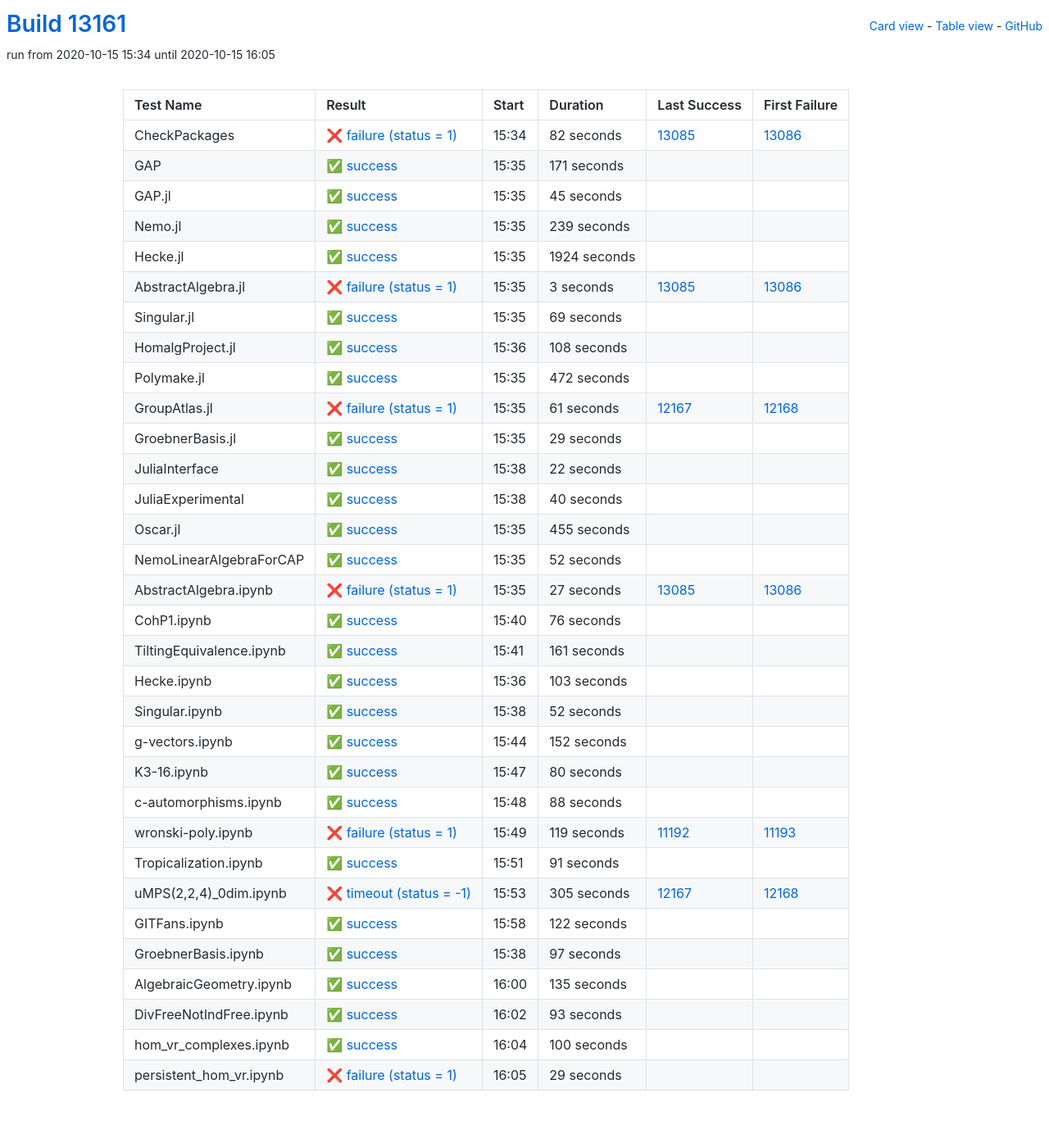
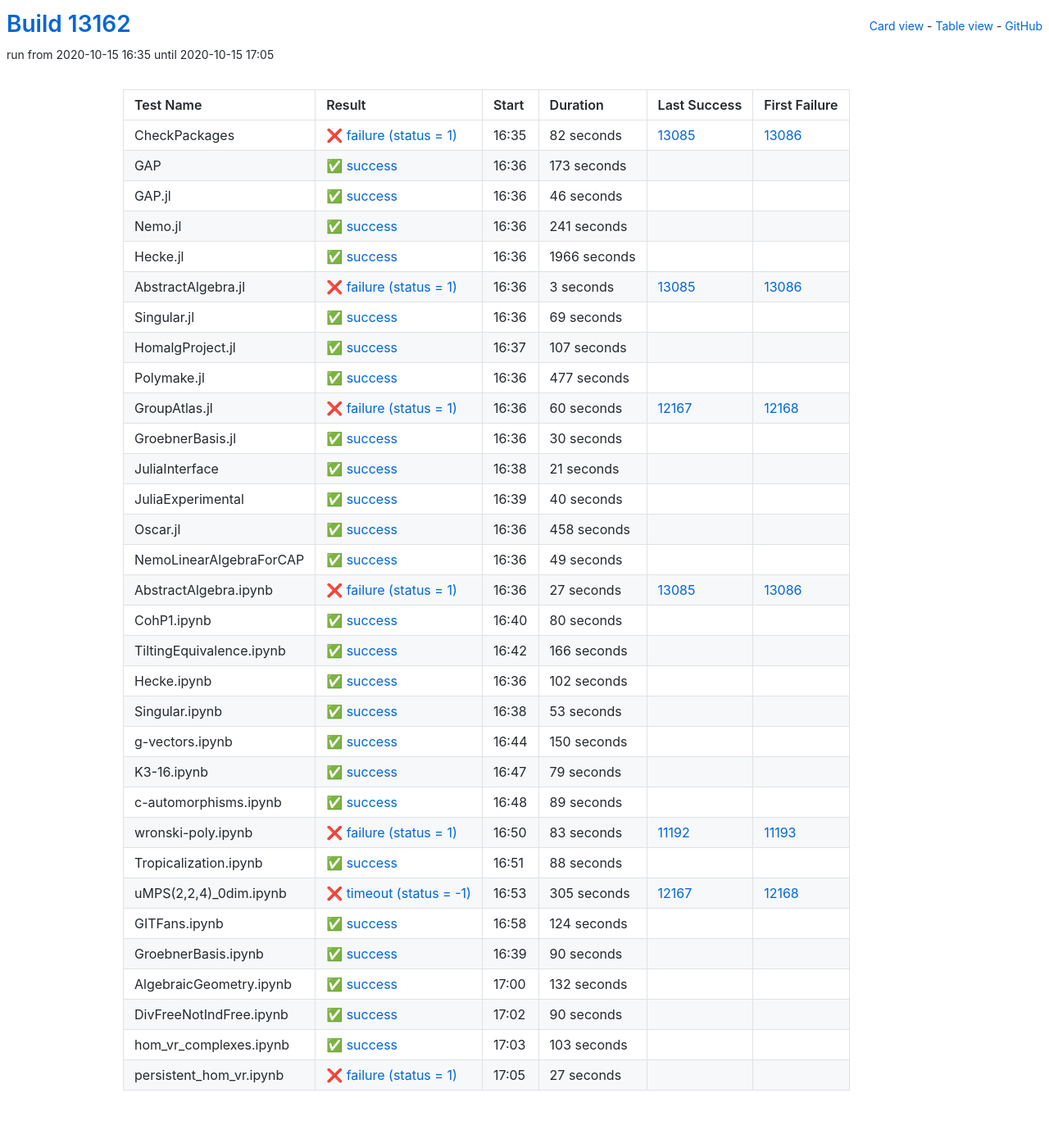
Before and after one commit to oscar-system/oscar-ci-status, a Jekyll site: the page built from table.html, in a window 1280 px wide. Shown: the whole page at 82% size. Built offline with Jekyll 4.4.1, drawn with Linux system fonts in a browser that asks for light colours.

Commit message:
Build #13162

```diff
--- a/_data/ci.yml
+++ b/_data/ci.yml
@@ -1,6 +1,6 @@
 ---
-build: 13161
-build_url: https://oscarci.mathematik.uni-kl.de/job/oscar/13161/
+build: 13162
+build_url: https://oscarci.mathematik.uni-kl.de/job/oscar/13162/
 job: oscar
 organization: oscar-system
 repo: oscar-ci-status
@@ -8,8 +8,8 @@
 tests:
 - name: CheckPackages
   id: checkpackages
-  log: https://oscarci.mathematik.uni-kl.de/job/oscar/13161/artifact/logs/build-13161/CheckPackages.log
-  start: 2020-10-15 15:34
+  log: https://oscarci.mathematik.uni-kl.de/job/oscar/13162/artifact/logs/build-13162/CheckPackages.log
+  start: 2020-10-15 16:35
   success: false
   exitcode: 1
   status: failure
@@ -20,56 +20,56 @@
   first_failure_url: https://oscarci.mathematik.uni-kl.de/job/oscar/13086/
 - name: GAP
   id: gap
-  log: https://oscarci.mathematik.uni-kl.de/job/oscar/13161/artifact/logs/build-13161/GAP.log
-  start: 2020-10-15 15:35
+  log: https://oscarci.mathematik.uni-kl.de/job/oscar/13162/artifact/logs/build-13162/GAP.log
+  start: 2020-10-15 16:36
   success: true
   exitcode: 0
   status: success
-  duration: 171
+  duration: 173
   last_success: false
   last_success_url:
   first_failure: false
   first_failure_url:
 - name: GAP.jl
   id: gap-jl
-  log: https://oscarci.mathematik.uni-kl.de/job/oscar/13161/artifact/logs/build-13161/GAP.jl.log
-  start: 2020-10-15 15:35
+  log: https://oscarci.mathematik.uni-kl.de/job/oscar/13162/artifact/logs/build-13162/GAP.jl.log
+  start: 2020-10-15 16:36
   success: true
   exitcode: 0
   status: success
-  duration: 45
+  duration: 46
   last_success: false
   last_success_url:
   first_failure: false
   first_failure_url:
 - name: Nemo.jl
   id: nemo-jl
-  log: https://oscarci.mathematik.uni-kl.de/job/oscar/13161/artifact/logs/build-13161/Nemo.jl.log
-  start: 2020-10-15 15:35
+  log: https://oscarci.mathematik.uni-kl.de/job/oscar/13162/artifact/logs/build-13162/Nemo.jl.log
+  start: 2020-10-15 16:36
   success: true
   exitcode: 0
   status: success
-  duration: 239
+  duration: 241
   last_success: false
   last_success_url:
   first_failure: false
   first_failure_url:
 - name: Hecke.jl
   id: hecke-jl
-  log: https://oscarci.mathematik.uni-kl.de/job/oscar/13161/artifact/logs/build-13161/Hecke.jl.log
-  start: 2020-10-15 15:35
+  log: https://oscarci.mathematik.uni-kl.de/job/oscar/13162/artifact/logs/build-13162/Hecke.jl.log
+  start: 2020-10-15 16:36
   success: true
   exitcode: 0
   status: success
-  duration: 1924
+  duration: 1966
   last_success: false
   last_success_url:
   first_failure: false
   first_failure_url:
 - name: AbstractAlgebra.jl
   id: abstractalgebra-jl
-  log: https://oscarci.mathematik.uni-kl.de/job/oscar/13161/artifact/logs/build-13161/AbstractAlgebra.jl.log
-  start: 2020-10-15 15:35
+  log: https://oscarci.mathematik.uni-kl.de/job/oscar/13162/artifact/logs/build-13162/AbstractAlgebra.jl.log
+  start: 2020-10-15 16:36
   success: false
   exitcode: 1
   status: failure
@@ -80,8 +80,8 @@
   first_failure_url: https://oscarci.mathematik.uni-kl.de/job/oscar/13086/
 - name: Singular.jl
   id: singular-jl
-  log: https://oscarci.mathematik.uni-kl.de/job/oscar/13161/artifact/logs/build-13161/Singular.jl.log
-  start: 2020-10-15 15:35
+  log: https://oscarci.mathematik.uni-kl.de/job/oscar/13162/artifact/logs/build-13162/Singular.jl.log
+  start: 2020-10-15 16:36
   success: true
   exitcode: 0
   status: success
@@ -92,68 +92,68 @@
   first_failure_url:
 - name: HomalgProject.jl
   id: homalgproject-jl
-  log: https://oscarci.mathematik.uni-kl.de/job/oscar/13161/artifact/logs/build-13161/HomalgProject.jl.log
-  start: 2020-10-15 15:36
+  log: https://oscarci.mathematik.uni-kl.de/job/oscar/13162/artifact/logs/build-13162/HomalgProject.jl.log
+  start: 2020-10-15 16:37
   success: true
   exitcode: 0
   status: success
-  duration: 108
+  duration: 107
   last_success: false
   last_success_url:
   first_failure: false
   first_failure_url:
 - name: Polymake.jl
   id: polymake-jl
-  log: https://oscarci.mathematik.uni-kl.de/job/oscar/13161/artifact/logs/build-13161/Polymake.jl.log
-  start: 2020-10-15 15:35
+  log: https://oscarci.mathematik.uni-kl.de/job/oscar/13162/artifact/logs/build-13162/Polymake.jl.log
+  start: 2020-10-15 16:36
   success: true
   exitcode: 0
   status: success
-  duration: 472
+  duration: 477
   last_success: false
   last_success_url:
   first_failure: false
   first_failure_url:
 - name: GroupAtlas.jl
   id: groupatlas-jl
-  log: https://oscarci.mathematik.uni-kl.de/job/oscar/13161/artifact/logs/build-13161/GroupAtlas.jl.log
-  start: 2020-10-15 15:35
+  log: https://oscarci.mathematik.uni-kl.de/job/oscar/13162/artifact/logs/build-13162/GroupAtlas.jl.log
+  start: 2020-10-15 16:36
   success: false
   exitcode: 1
   status: failure
-  duration: 61
+  duration: 60
   last_success: 12167
   last_success_url: https://oscarci.mathematik.uni-kl.de/job/oscar/12167/
   first_failure: 12168
   first_failure_url: https://oscarci.mathematik.uni-kl.de/job/oscar/12168/
 - name: GroebnerBasis.jl
   id: groebnerbasis-jl
-  log: https://oscarci.mathematik.uni-kl.de/job/oscar/13161/artifact/logs/build-13161/GroebnerBasis.jl.log
-  start: 2020-10-15 15:35
+  log: https://oscarci.mathematik.uni-kl.de/job/oscar/13162/artifact/logs/build-13162/GroebnerBasis.jl.log
+  start: 2020-10-15 16:36
   success: true
   exitcode: 0
   status: success
-  duration: 29
+  duration: 30
   last_success: false
   last_success_url:
   first_failure: false
   first_failure_url:
 - name: JuliaInterface
   id: juliainterface
-  log: https://oscarci.mathematik.uni-kl.de/job/oscar/13161/artifact/logs/build-13161/JuliaInterface.log
-  start: 2020-10-15 15:38
+  log: https://oscarci.mathematik.uni-kl.de/job/oscar/13162/artifact/logs/build-13162/JuliaInterface.log
+  start: 2020-10-15 16:38
   success: true
   exitcode: 0
   status: success
-  duration: 22
+  duration: 21
   last_success: false
   last_success_url:
   first_failure: false
   first_failure_url:
 - name: JuliaExperimental
   id: juliaexperimental
-  log: https://oscarci.mathematik.uni-kl.de/job/oscar/13161/artifact/logs/build-13161/JuliaExperimental.log
-  start: 2020-10-15 15:38
+  log: https://oscarci.mathematik.uni-kl.de/job/oscar/13162/artifact/logs/build-13162/JuliaExperimental.log
+  start: 2020-10-15 16:39
   success: true
   exitcode: 0
   status: success
@@ -164,32 +164,32 @@
   first_failure_url:
 - name: Oscar.jl
   id: oscar-jl
-  log: https://oscarci.mathematik.uni-kl.de/job/oscar/13161/artifact/logs/build-13161/Oscar.jl.log
-  start: 2020-10-15 15:35
+  log: https://oscarci.mathematik.uni-kl.de/job/oscar/13162/artifact/logs/build-13162/Oscar.jl.log
+  start: 2020-10-15 16:36
   success: true
   exitcode: 0
   status: success
-  duration: 455
+  duration: 458
   last_success: false
   last_success_url:
   first_failure: false
   first_failure_url:
 - name: NemoLinearAlgebraForCAP
   id: nemolinearalgebraforcap
-  log: https://oscarci.mathematik.uni-kl.de/job/oscar/13161/artifact/logs/build-13161/NemoLinearAlgebraForCAP.log
-  start: 2020-10-15 15:35
+  log: https://oscarci.mathematik.uni-kl.de/job/oscar/13162/artifact/logs/build-13162/NemoLinearAlgebraForCAP.log
+  start: 2020-10-15 16:36
   success: true
   exitcode: 0
   status: success
-  duration: 52
+  duration: 49
   last_success: false
   last_success_url:
   first_failure: false
   first_failure_url:
 - name: AbstractAlgebra.ipynb
   id: abstractalgebra-ipynb
-  log: https://oscarci.mathematik.uni-kl.de/job/oscar/13161/artifact/logs/build-13161/AbstractAlgebra.ipynb.log
-  start: 2020-10-15 15:35
+  log: https://oscarci.mathematik.uni-kl.de/job/oscar/13162/artifact/logs/build-13162/AbstractAlgebra.ipynb.log
+  start: 2020-10-15 16:36
   success: false
   exitcode: 1
   status: failure
@@ -200,68 +200,8 @@
   first_failure_url: https://oscarci.mathematik.uni-kl.de/job/oscar/13086/
 - name: CohP1.ipynb
   id: cohp1-ipynb
-  log: https://oscarci.mathematik.uni-kl.de/job/oscar/13161/artifact/logs/build-13161/CohP1.ipynb.log
-  start: 2020-10-15 15:40
-  success: true
-  exitcode: 0
-  status: success
-  duration: 76
-  last_success: false
-  last_success_url:
-  first_failure: false
-  first_failure_url:
-- name: TiltingEquivalence.ipynb
-  id: tiltingequivalence-ipynb
-  log: https://oscarci.mathematik.uni-kl.de/job/oscar/13161/artifact/logs/build-13161/TiltingEquivalence.ipynb.log
-  start: 2020-10-15 15:41
-  success: true
-  exitcode: 0
-  status: success
-  duration: 161
-  last_success: false
-  last_success_url:
-  first_failure: false
-  first_failure_url:
-- name: Hecke.ipynb
-  id: hecke-ipynb
-  log: https://oscarci.mathematik.uni-kl.de/job/oscar/13161/artifact/logs/build-13161/Hecke.ipynb.log
-  start: 2020-10-15 15:36
-  success: true
-  exitcode: 0
-  status: success
-  duration: 103
-  last_success: false
-  last_success_url:
-  first_failure: false
-  first_failure_url:
-- name: Singular.ipynb
-  id: singular-ipynb
-  log: https://oscarci.mathematik.uni-kl.de/job/oscar/13161/artifact/logs/build-13161/Singular.ipynb.log
-  start: 2020-10-15 15:38
-  success: true
-  exitcode: 0
-  status: success
-  duration: 52
-  last_success: false
-  last_success_url:
-  first_failure: false
-  first_failure_url:
-- name: g-vectors.ipynb
-  id: g-vectors-ipynb
-  log: https://oscarci.mathematik.uni-kl.de/job/oscar/13161/artifact/logs/build-13161/g-vectors.ipynb.log
-  start: 2020-10-15 15:44
-  success: true
-  exitcode: 0
-  status: success
-  duration: 152
-  last_success: false
-  last_success_url:
-  first_failure: false
-  first_failure_url:
-- name: K3-16.ipynb
-  id: k3-16-ipynb
-  log: https://oscarci.mathematik.uni-kl.de/job/oscar/13161/artifact/logs/build-13161/K3-16.ipynb.log
-  start: 2020-10-15 15:47
+  log: https://oscarci.mathematik.uni-kl.de/job/oscar/13162/artifact/logs/build-13162/CohP1.ipynb.log
+  start: 2020-10-15 16:40
   success: true
   exitcode: 0
   status: success
@@ -270,10 +210,94 @@
   last_success_url:
   first_failure: false
   first_failure_url:
+- name: TiltingEquivalence.ipynb
+  id: tiltingequivalence-ipynb
+  log: https://oscarci.mathematik.uni-kl.de/job/oscar/13162/artifact/logs/build-13162/TiltingEquivalence.ipynb.log
+  start: 2020-10-15 16:42
+  success: true
+  exitcode: 0
+  status: success
+  duration: 166
+  last_success: false
+  last_success_url:
+  first_failure: false
+  first_failure_url:
+- name: Hecke.ipynb
+  id: hecke-ipynb
+  log: https://oscarci.mathematik.uni-kl.de/job/oscar/13162/artifact/logs/build-13162/Hecke.ipynb.log
+  start: 2020-10-15 16:36
+  success: true
+  exitcode: 0
+  status: success
+  duration: 102
+  last_success: false
+  last_success_url:
+  first_failure: false
+  first_failure_url:
+- name: Singular.ipynb
+  id: singular-ipynb
+  log: https://oscarci.mathematik.uni-kl.de/job/oscar/13162/artifact/logs/build-13162/Singular.ipynb.log
+  start: 2020-10-15 16:38
+  success: true
+  exitcode: 0
+  status: success
+  duration: 53
+  last_success: false
+  last_success_url:
+  first_failure: false
+  first_failure_url:
+- name: g-vectors.ipynb
+  id: g-vectors-ipynb
+  log: https://oscarci.mathematik.uni-kl.de/job/oscar/13162/artifact/logs/build-13162/g-vectors.ipynb.log
+  start: 2020-10-15 16:44
+  success: true
+  exitcode: 0
+  status: success
+  duration: 150
+  last_success: false
+  last_success_url:
+  first_failure: false
+  first_failure_url:
+- name: K3-16.ipynb
+  id: k3-16-ipynb
+  log: https://oscarci.mathematik.uni-kl.de/job/oscar/13162/artifact/logs/build-13162/K3-16.ipynb.log
+  start: 2020-10-15 16:47
+  success: true
+  exitcode: 0
+  status: success
+  duration: 79
+  last_success: false
+  last_success_url:
+  first_failure: false
+  first_failure_url:
 - name: c-automorphisms.ipynb
   id: c-automorphisms-ipynb
-  log: https://oscarci.mathematik.uni-kl.de/job/oscar/13161/artifact/logs/build-13161/c-automorphisms.ipynb.log
-  start: 2020-10-15 15:48
+  log: https://oscarci.mathematik.uni-kl.de/job/oscar/13162/artifact/logs/build-13162/c-automorphisms.ipynb.log
+  start: 2020-10-15 16:48
+  success: true
+  exitcode: 0
+  status: success
+  duration: 89
+  last_success: false
+  last_success_url:
+  first_failure: false
+  first_failure_url:
+- name: wronski-poly.ipynb
+  id: wronski-poly-ipynb
+  log: https://oscarci.mathematik.uni-kl.de/job/oscar/13162/artifact/logs/build-13162/wronski-poly.ipynb.log
+  start: 2020-10-15 16:50
+  success: false
+  exitcode: 1
+  status: failure
+  duration: 83
+  last_success: 11192
+  last_success_url: https://oscarci.mathematik.uni-kl.de/job/oscar/11192/
+  first_failure: 11193
+  first_failure_url: https://oscarci.mathematik.uni-kl.de/job/oscar/11193/
+- name: Tropicalization.ipynb
+  id: tropicalization-ipynb
+  log: https://oscarci.mathematik.uni-kl.de/job/oscar/13162/artifact/logs/build-13162/Tropicalization.ipynb.log
+  start: 2020-10-15 16:51
   success: true
   exitcode: 0
   status: success
@@ -282,34 +306,10 @@
   last_success_url:
   first_failure: false
   first_failure_url:
-- name: wronski-poly.ipynb
-  id: wronski-poly-ipynb
-  log: https://oscarci.mathematik.uni-kl.de/job/oscar/13161/artifact/logs/build-13161/wronski-poly.ipynb.log
-  start: 2020-10-15 15:49
-  success: false
-  exitcode: 1
-  status: failure
-  duration: 119
-  last_success: 11192
-  last_success_url: https://oscarci.mathematik.uni-kl.de/job/oscar/11192/
-  first_failure: 11193
-  first_failure_url: https://oscarci.mathematik.uni-kl.de/job/oscar/11193/
-- name: Tropicalization.ipynb
-  id: tropicalization-ipynb
-  log: https://oscarci.mathematik.uni-kl.de/job/oscar/13161/artifact/logs/build-13161/Tropicalization.ipynb.log
-  start: 2020-10-15 15:51
-  success: true
-  exitcode: 0
-  status: success
-  duration: 91
-  last_success: false
-  last_success_url:
-  first_failure: false
-  first_failure_url:
 - name: uMPS(2,2,4)_0dim.ipynb
   id: umps-2-2-4-0dim-ipynb
-  log: https://oscarci.mathematik.uni-kl.de/job/oscar/13161/artifact/logs/build-13161/uMPS-2-2-4-_0dim.ipynb.log
-  start: 2020-10-15 15:53
+  log: https://oscarci.mathematik.uni-kl.de/job/oscar/13162/artifact/logs/build-13162/uMPS-2-2-4-_0dim.ipynb.log
+  start: 2020-10-15 16:53
   success: false
   exitcode: -1
   status: timeout
@@ -320,72 +320,72 @@
   first_failure_url: https://oscarci.mathematik.uni-kl.de/job/oscar/12168/
 - name: GITFans.ipynb
   id: gitfans-ipynb
-  log: https://oscarci.mathematik.uni-kl.de/job/oscar/13161/artifact/logs/build-13161/GITFans.ipynb.log
-  start: 2020-10-15 15:58
+  log: https://oscarci.mathematik.uni-kl.de/job/oscar/13162/artifact/logs/build-13162/GITFans.ipynb.log
+  start: 2020-10-15 16:58
   success: true
   exitcode: 0
   status: success
-  duration: 122
+  duration: 124
   last_success: false
   last_success_url:
   first_failure: false
   first_failure_url:
 - name: GroebnerBasis.ipynb
   id: groebnerbasis-ipynb
-  log: https://oscarci.mathematik.uni-kl.de/job/oscar/13161/artifact/logs/build-13161/GroebnerBasis.ipynb.log
-  start: 2020-10-15 15:38
+  log: https://oscarci.mathematik.uni-kl.de/job/oscar/13162/artifact/logs/build-13162/GroebnerBasis.ipynb.log
+  start: 2020-10-15 16:39
   success: true
   exitcode: 0
   status: success
-  duration: 97
+  duration: 90
   last_success: false
   last_success_url:
   first_failure: false
   first_failure_url:
 - name: AlgebraicGeometry.ipynb
   id: algebraicgeometry-ipynb
-  log: https://oscarci.mathematik.uni-kl.de/job/oscar/13161/artifact/logs/build-13161/AlgebraicGeometry.ipynb.log
-  start: 2020-10-15 16:00
+  log: https://oscarci.mathematik.uni-kl.de/job/oscar/13162/artifact/logs/build-13162/AlgebraicGeometry.ipynb.log
+  start: 2020-10-15 17:00
   success: true
   exitcode: 0
   status: success
-  duration: 135
+  duration: 132
   last_success: false
   last_success_url:
   first_failure: false
   first_failure_url:
 - name: DivFreeNotIndFree.ipynb
   id: divfreenotindfree-ipynb
-  log: https://oscarci.mathematik.uni-kl.de/job/oscar/13161/artifact/logs/build-13161/DivFreeNotIndFree.ipynb.log
-  start: 2020-10-15 16:02
+  log: https://oscarci.mathematik.uni-kl.de/job/oscar/13162/artifact/logs/build-13162/DivFreeNotIndFree.ipynb.log
+  start: 2020-10-15 17:02
   success: true
   exitcode: 0
   status: success
-  duration: 93
+  duration: 90
   last_success: false
   last_success_url:
   first_failure: false
   first_failure_url:
 - name: hom_vr_complexes.ipynb
   id: hom-vr-complexes-ipynb
-  log: https://oscarci.mathematik.uni-kl.de/job/oscar/13161/artifact/logs/build-13161/hom_vr_complexes.ipynb.log
-  start: 2020-10-15 16:04
+  log: https://oscarci.mathematik.uni-kl.de/job/oscar/13162/artifact/logs/build-13162/hom_vr_complexes.ipynb.log
+  start: 2020-10-15 17:03
   success: true
   exitcode: 0
   status: success
-  duration: 100
+  duration: 103
   last_success: false
   last_success_url:
   first_failure: false
   first_failure_url:
 - name: persistent_hom_vr.ipynb
   id: persistent-hom-vr-ipynb
-  log: https://oscarci.mathematik.uni-kl.de/job/oscar/13161/artifact/logs/build-13161/persistent_hom_vr.ipynb.log
-  start: 2020-10-15 16:05
+  log: https://oscarci.mathematik.uni-kl.de/job/oscar/13162/artifact/logs/build-13162/persistent_hom_vr.ipynb.log
+  start: 2020-10-15 17:05
   success: false
   exitcode: 1
   status: failure
-  duration: 29
+  duration: 27
   last_success: false
   last_success_url:
   first_failure: false
```
Also changed, not shown: README.md.
